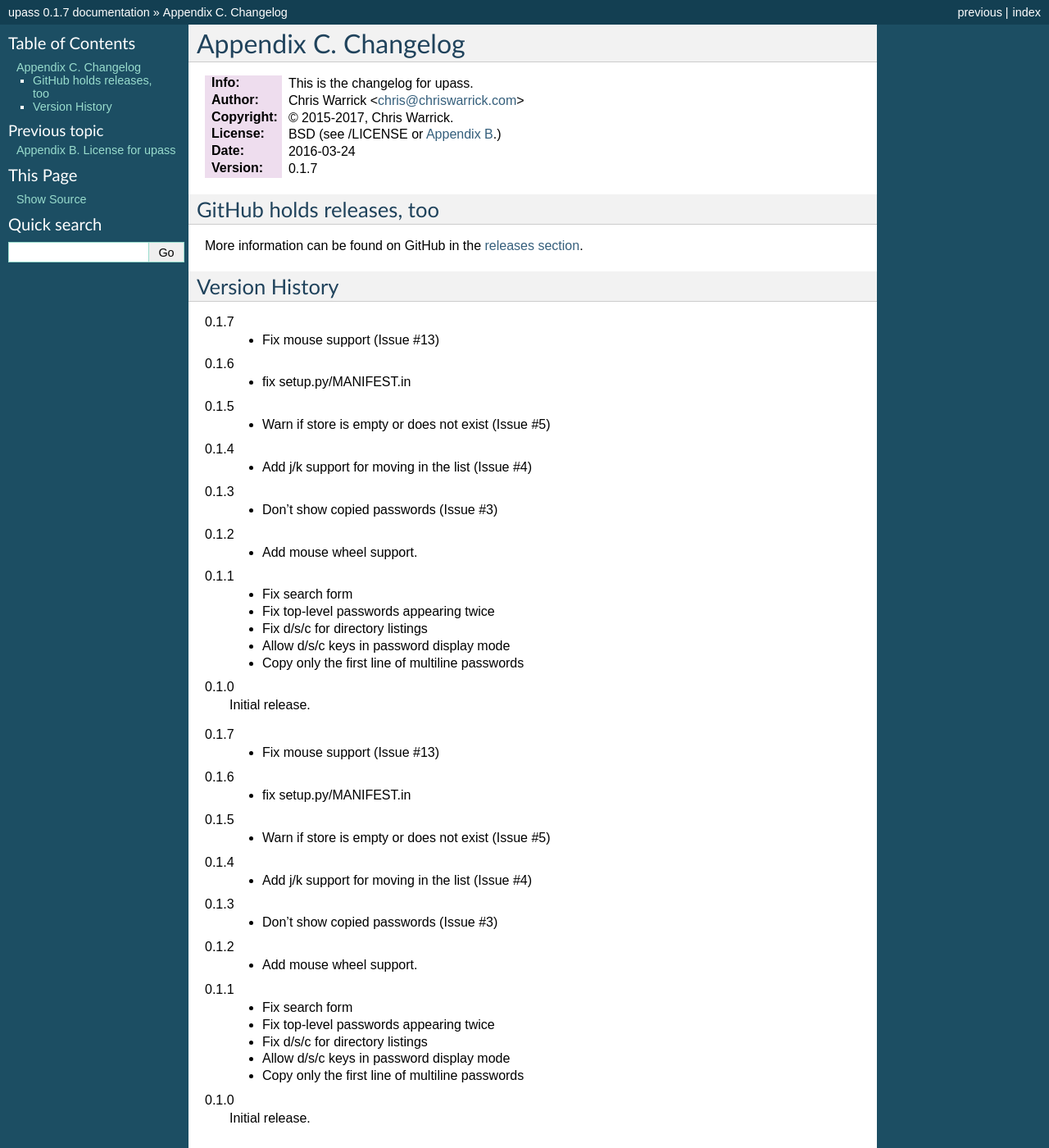
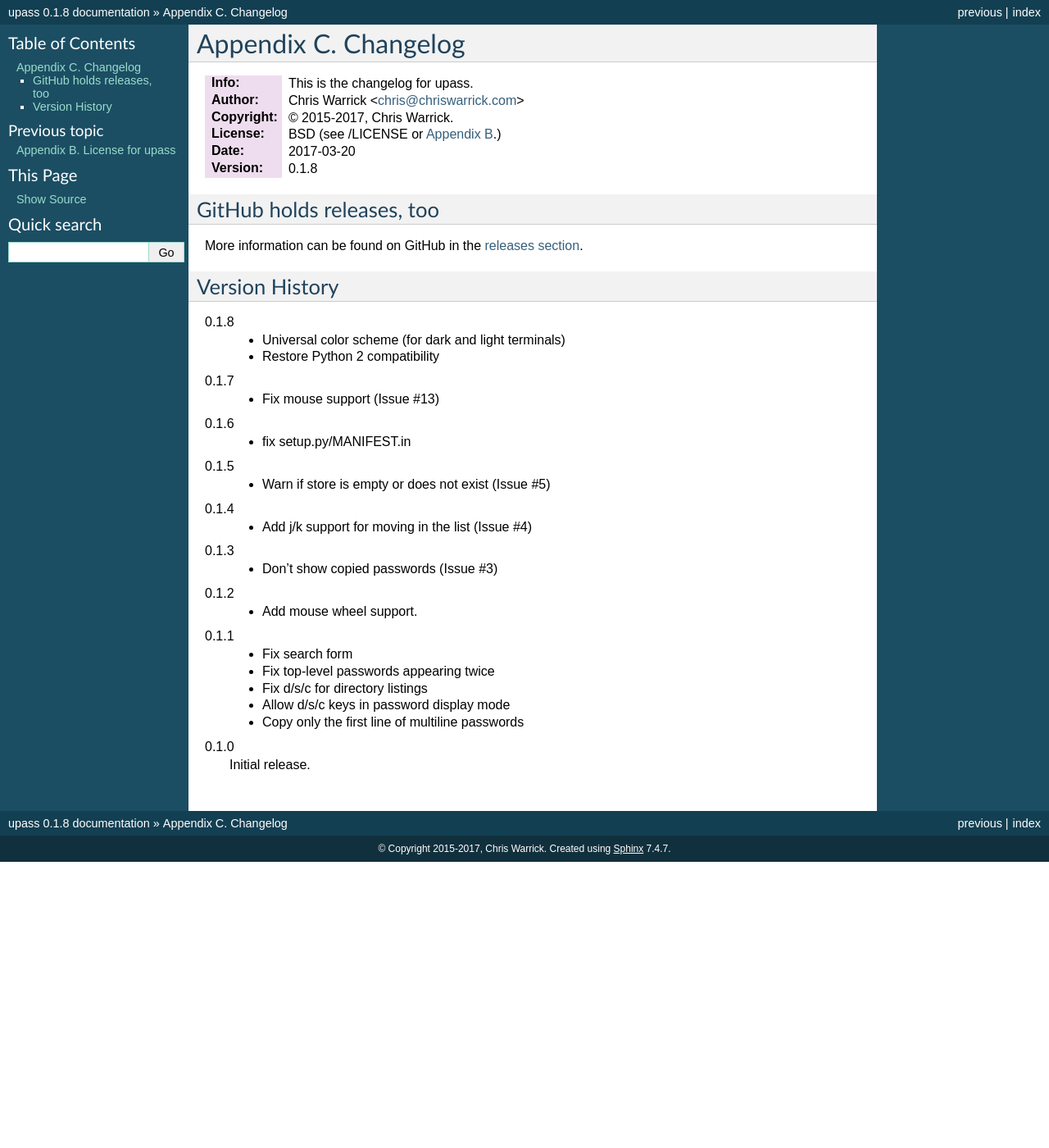
Before and after one commit to Kwpolska/upass, a Sphinx documentation site: the page built from docs/CHANGELOG.rst, in a window 1280 px wide and 1400 px high. Shown: the whole window at 82% size. Built offline with Sphinx 7.4.7, drawn with Linux system fonts in a browser that asks for light colours; some of the changed text lies outside the part shown.

Commit message:
v0.1.8: universal color scheme, Python 2 compatiblity
Signed-off-by: Chris Warrick <kwpolska@gmail.com>

```diff
--- a/docs/CHANGELOG.rst
+++ b/docs/CHANGELOG.rst
@@ -5,8 +5,8 @@
 :Author: Chris Warrick <chris@chriswarrick.com>
 :Copyright: © 2015-2017, Chris Warrick.
 :License: BSD (see /LICENSE or :doc:`Appendix B <LICENSE>`.)
-:Date: 2016-03-24
-:Version: 0.1.7
+:Date: 2017-03-20
+:Version: 0.1.8
 
 .. index:: CHANGELOG
 
@@ -18,6 +18,10 @@
 
 Version History
 ===============
+
+0.1.8
+    * Universal color scheme (for dark and light terminals)
+    * Restore Python 2 compatibility
 
 0.1.7
     * Fix mouse support (Issue #13)
@@ -46,31 +50,3 @@
 
 0.1.0
     Initial release.
-
-0.1.7
-    * Fix mouse support (Issue #13)
-
-0.1.6
-    * fix setup.py/MANIFEST.in
-
-0.1.5
-    * Warn if store is empty or does not exist (Issue #5)
-
-0.1.4
-    * Add j/k support for moving in the list (Issue #4)
-
-0.1.3
-    * Don’t show copied passwords (Issue #3)
-
-0.1.2
-    * Add mouse wheel support.
-
-0.1.1
-    * Fix search form
-    * Fix top-level passwords appearing twice
-    * Fix d/s/c for directory listings
-    * Allow d/s/c keys in password display mode
-    * Copy only the first line of multiline passwords
-
-0.1.0
-    Initial release.
--- a/docs/LICENSE.rst
+++ b/docs/LICENSE.rst
@@ -5,8 +5,8 @@
 :Author: Chris Warrick <chris@chriswarrick.com>
 :Copyright: © 2015-2017, Chris Warrick.
 :License: BSD (see /LICENSE or :doc:`Appendix B <LICENSE>`.)
-:Date: 2016-03-24
-:Version: 0.1.7
+:Date: 2017-03-20
+:Version: 0.1.8
 
 .. index:: LICENSE
 
--- a/docs/README.rst
+++ b/docs/README.rst
@@ -4,8 +4,8 @@
 :Info: This is the README file for upass.
 :Author: Chris Warrick <chris@chriswarrick.com>
 :Copyright: © 2015-2017, Chris Warrick.
-:Date: 2016-03-24
-:Version: 0.1.7
+:Date: 2017-03-20
+:Version: 0.1.8
 
 .. image:: https://chriswarrick.com/galleries/upass/directory-listing.png
 
--- a/docs/conf.py
+++ b/docs/conf.py
@@ -48,9 +48,9 @@
 # built documents.
 #
 # The short X.Y version.
-version = '0.1.7'
+version = '0.1.8'
 # The full version, including alpha/beta/rc tags.
-release = '0.1.7'
+release = '0.1.8'
 
 # The language for content autogenerated by Sphinx. Refer to documentation
 # for a list of supported languages.
--- a/setup.py
+++ b/setup.py
@@ -7,7 +7,7 @@
     dependencies = [l.strip() for l in fh]
 
 setup(name='upass',
-      version='0.1.7',
+      version='0.1.8',
       description='Console UI for pass.',
       keywords='upass',
       author='Chris Warrick',
--- a/upass/__init__.py
+++ b/upass/__init__.py
@@ -1,5 +1,5 @@
 # -*- encoding: utf-8 -*-
-# upass v0.1.7
+# upass v0.1.8
 # Console UI for pass.
 # Copyright © 2015-2017, Chris Warrick.
 # All rights reserved.
@@ -44,7 +44,7 @@
 import configparser
 
 __title__ = 'upass'
-__version__ = '0.1.7'
+__version__ = '0.1.8'
 __author__ = 'Chris Warrick'
 __license__ = '3-clause BSD'
 __docformat__ = 'restructuredtext en'
```
Also changed, not shown: CHANGELOG.rst (+6 -30 lines), README.rst (+16 -3 lines), 4 other files.
